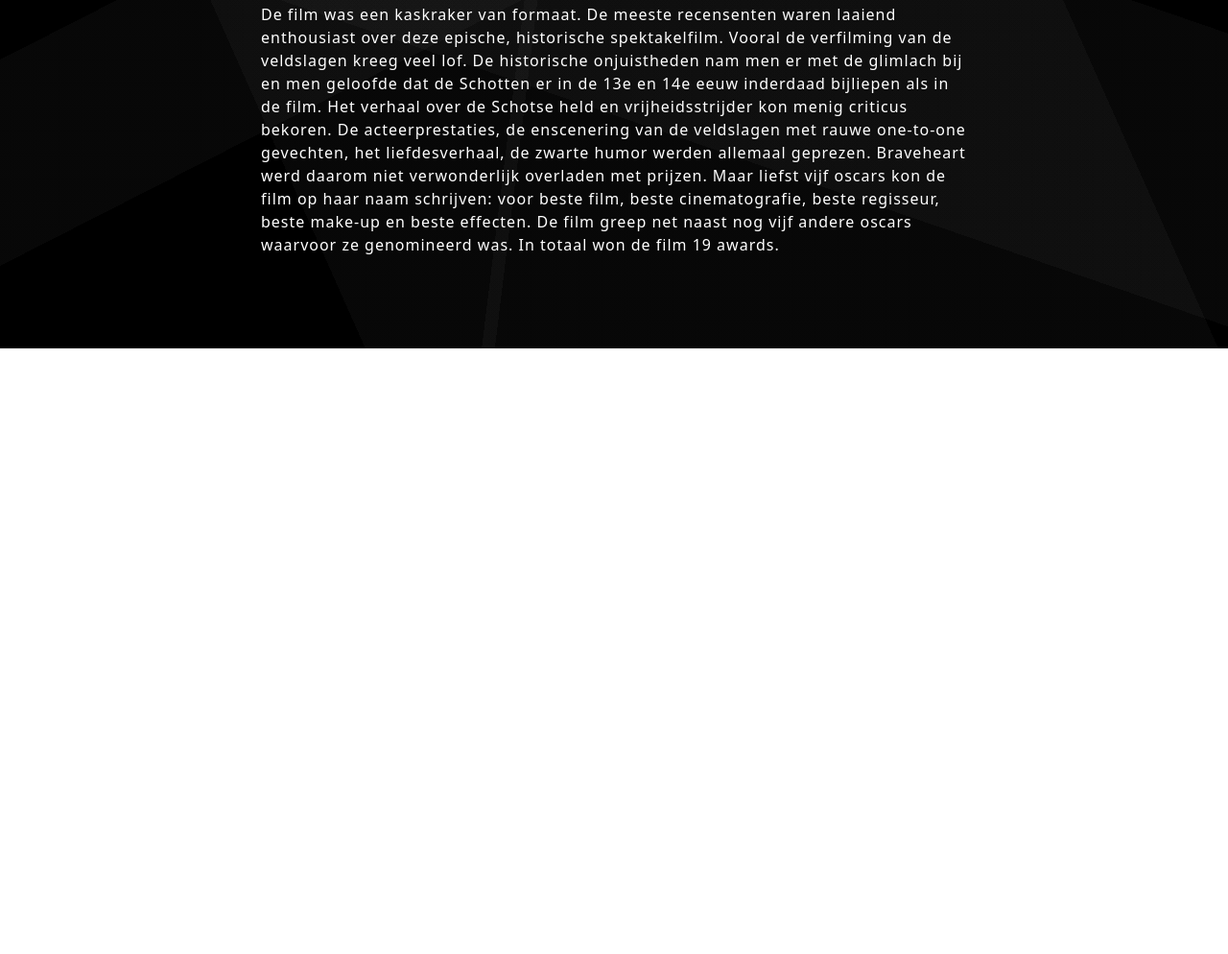
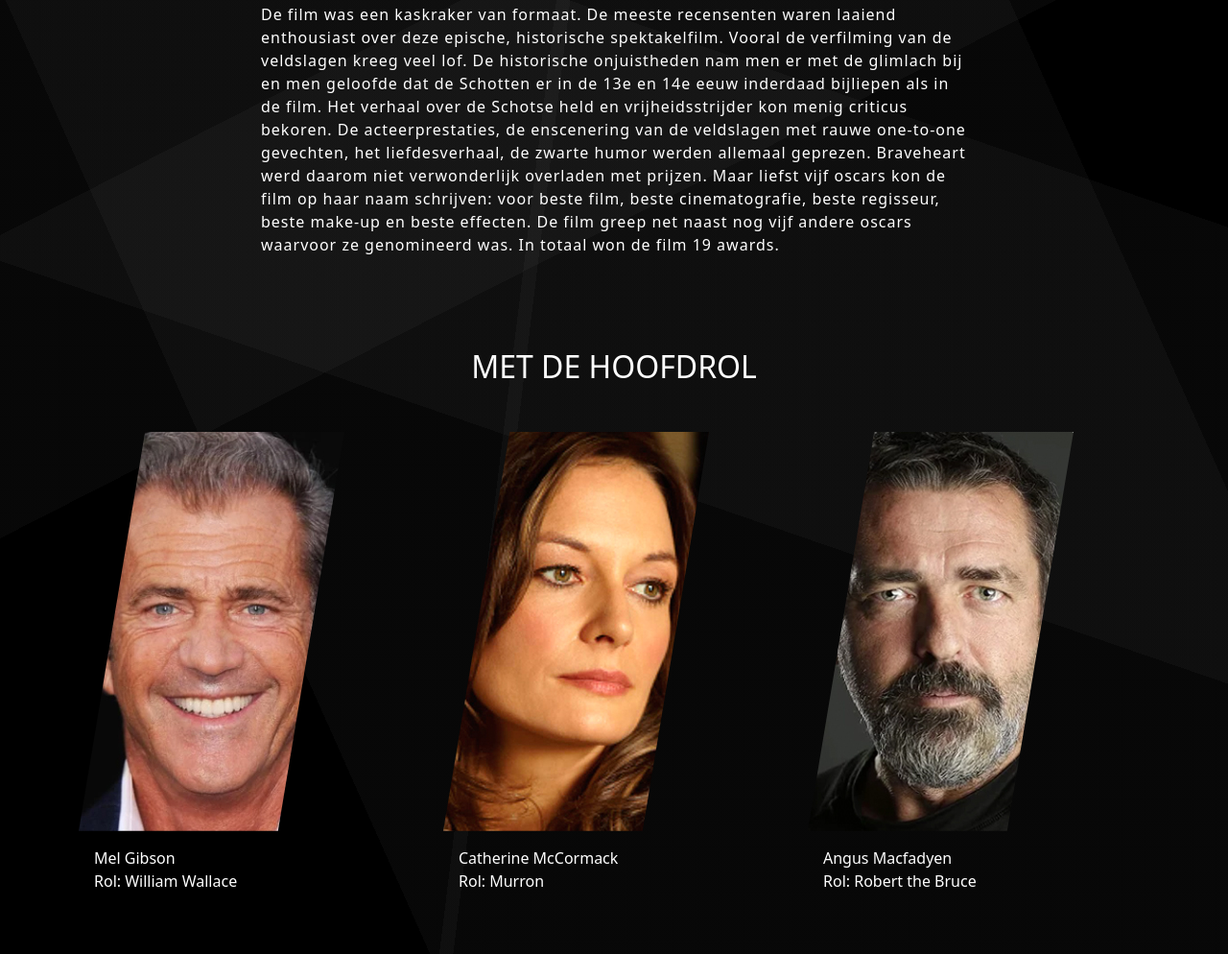
Before and after one commit to MuratOrs/favoriete_film, a website: page src/index.html in a window 1280 px wide. Shown: the part 1127-2121 px from the top of the page at 96% size. Before the commit the page ends 1490 px from the top, so only its background shows below. Drawn offline with nearby package versions, Linux system fonts and the light colour scheme; files that its build step writes are made by us from their sources.

Commit message:
block Acteurs

```diff
--- a/src/index.html
+++ b/src/index.html
@@ -5,14 +5,6 @@
     <meta charset="utf-8" />
     <meta name="viewport" content="width=device-width, initial-scale=1" />
     <link rel="stylesheet" href="css/main.min.css" />
-
-    <!-- Bootstrap CSS -->
-    <!-- <link
-      href="https://cdn.jsdelivr.net/npm/bootstrap@5.0.0-beta3/dist/css/bootstrap.min.css"
-      rel="stylesheet"
-      integrity="sha384-eOJMYsd53ii+scO/bJGFsiCZc+5NDVN2yr8+0RDqr0Ql0h+rP48ckxlpbzKgwra6"
-      crossorigin="anonymous"
-    /> -->
 
     <title>Mijn favoriete film</title>
   </head>
@@ -97,8 +89,39 @@
     </div>
 
 
+<!-- Acteurs -->
 
 
+<div id="acteurs" class="container acteurs">
+  <div class="row">
+    <h2 class="text-center text-uppercase my-5">Met de hoofdrol</h2>
+    <div class="col-md-4">
+      <div class="card-img">
+        <img src="./img/acteurs/gybson.jpg" alt="Mel Gybsen">
+        <div class="card-body">
+          Mel Gibson<br>Rol: William Wallace
+        </div>
+      </div>
+    </div>
+    <div class="col-md-4">
+      <div class="card-img">
+        <img src="./img/acteurs/сatherine.jpg" alt="">
+      </div>
+      <div class="card-body">
+        Catherine McCormack<br>
+        Rol: Murron
+       </div>
+    </div>
+    <div class="col-md-4">
+      <div class="card-img">
+        <img src="./img/acteurs/engus.jpg" alt="">
+       <div class="card-body">
+        Angus Macfadyen<br>
+        Rol: Robert the Bruce
+       </div>
+    </div>
+  </div>
+</div>
 
 
 
--- a/src/scss/main.scss
+++ b/src/scss/main.scss
@@ -29,3 +29,7 @@
 .bg-article{
   background-image: linear-gradient(66deg, transparent 0%, transparent 24%,rgba(195, 195, 195,0.04) 24%, rgba(195, 195, 195,0.04) 80%,transparent 80%, transparent 100%),linear-gradient(153deg, transparent 0%, transparent 29%,rgba(195, 195, 195,0.04) 29%, rgba(195, 195, 195,0.04) 45%,transparent 45%, transparent 100%),linear-gradient(199deg, transparent 0%, transparent 32%,rgba(195, 195, 195,0.04) 32%, rgba(195, 195, 195,0.04) 59%,transparent 59%, transparent 100%),linear-gradient(277deg, transparent 0%, transparent 56%,rgba(195, 195, 195,0.04) 56%, rgba(195, 195, 195,0.04) 57%,transparent 57%, transparent 100%),linear-gradient(90deg, rgb(0,0,0),rgb(0,0,0));
 }
+
+.acteurs img{
+  clip-path: polygon(25% 0%, 100% 0%, 75% 100%, 0% 100%);
+}
```
Also changed, not shown: dist/css/main.min.css, dist/index.html, 1 other file.
